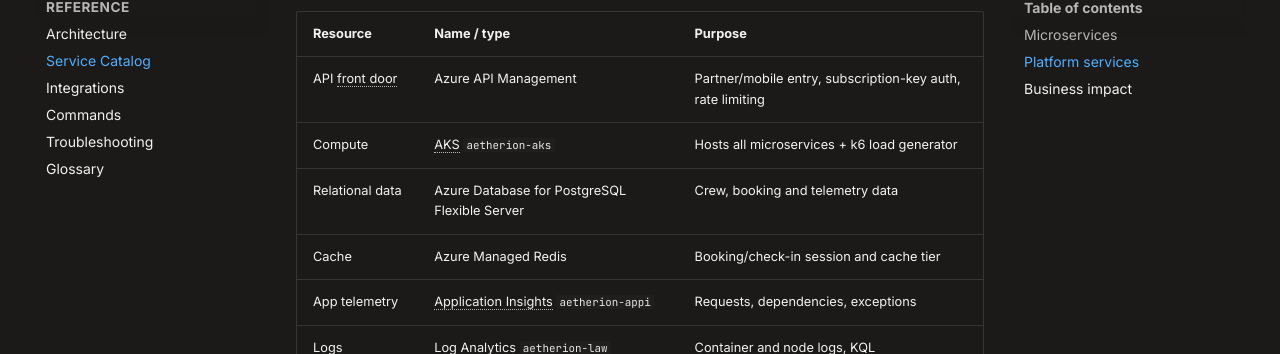
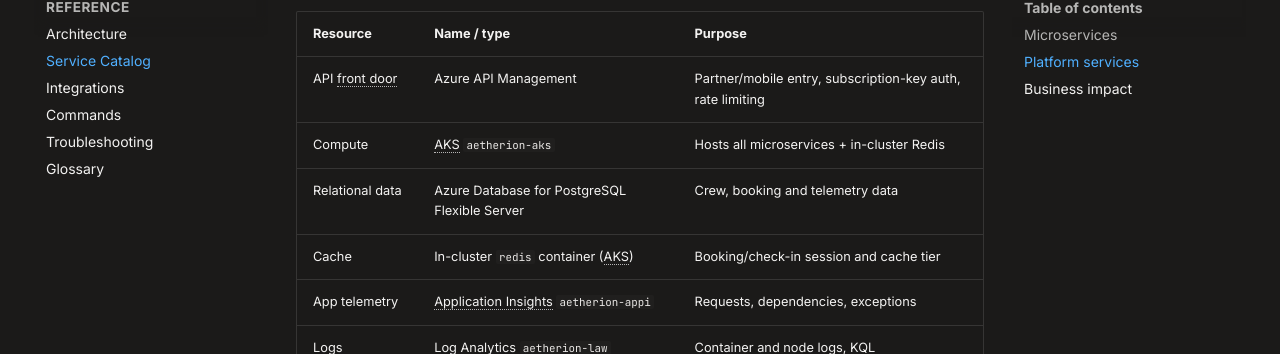
Before and after one commit to abengtss-max/azure-sre-agent-microhack, an MkDocs documentation site: the page built from docs/reference/service-catalog.md, in a window 1280 px wide and 900 px high, scrolled down 766 px. Shown: the part 123-477 px from the top of the window. Built offline with MkDocs 1.6.1 and Material for MkDocs 9.7.7, drawn with Linux system fonts in a browser that asks for light colours; comment, search, counter and statistics services are not loaded.

Commit message:
publish: sync lab from master (2026-08-10 18:45)

```diff
--- a/docs/reference/service-catalog.md
+++ b/docs/reference/service-catalog.md
@@ -19,9 +19,9 @@
 | Resource | Name / type | Purpose |
 |----------|-------------|---------|
 | API front door | Azure API Management | Partner/mobile entry, subscription-key auth, rate limiting |
-| Compute | AKS `aetherion-aks` | Hosts all microservices + k6 load generator |
+| Compute | AKS `aetherion-aks` | Hosts all microservices + in-cluster Redis |
 | Relational data | Azure Database for PostgreSQL Flexible Server | Crew, booking and telemetry data |
-| Cache | Azure Managed Redis | Booking/check-in session and cache tier |
+| Cache | In-cluster `redis` container (AKS) | Booking/check-in session and cache tier |
 | App telemetry | Application Insights `aetherion-appi` | Requests, dependencies, exceptions |
 | Logs | Log Analytics `aetherion-law` | Container and node logs, KQL |
 | Dashboards | Azure Managed Grafana | Metrics, traces, autoscaling correlation |
```
Also changed, not shown: docs/getting-started/environment.md (+6 -5 lines), knowledge/ops-guide.md (+3 -2 lines), 7 other files.
